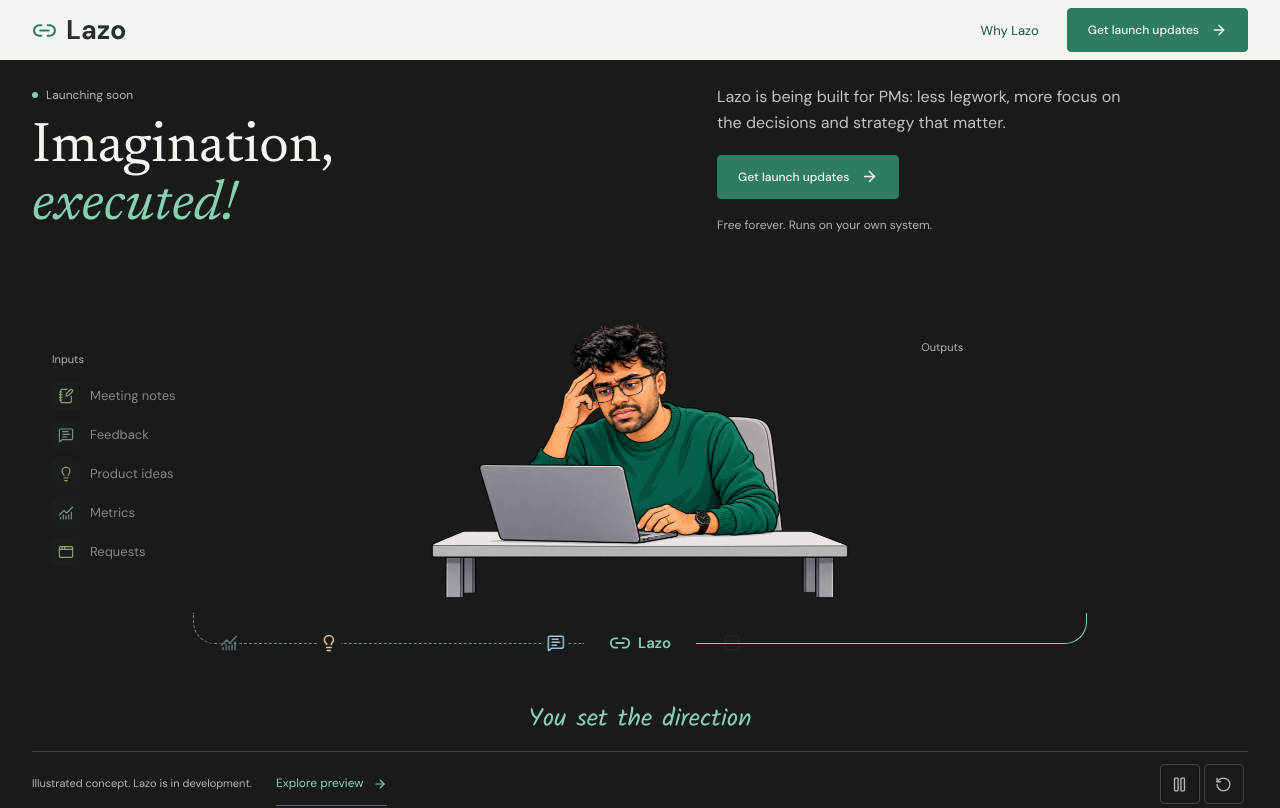
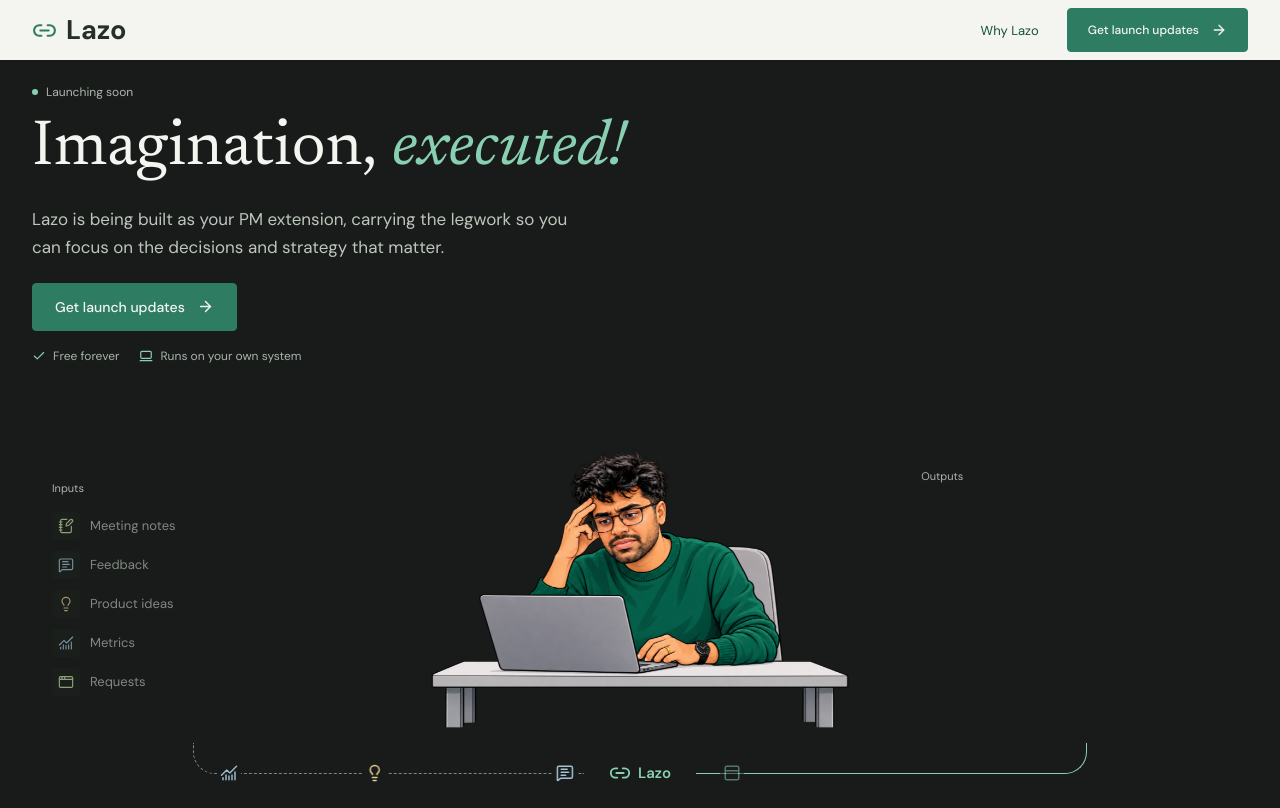
Before and after one commit to saurabhmisal/lazo-tools, a React (Vite) app: page / in a window 1280 px wide. Shown: the top 808 px of the page. Built offline with nearby package versions, Linux system fonts and the light colour scheme.

Commit message:
Refine Lazo launch introduction and signup hierarchy

```diff
--- a/src/App.jsx
+++ b/src/App.jsx
@@ -26,6 +26,7 @@
   FlaskConical,
   Folder,
   Layers3,
+  LaptopMinimal,
   Lightbulb,
   Link2,
   LockKeyhole,
@@ -691,30 +692,40 @@
         </nav>
       </header>
       <main id="main">
-        <section className="hero" aria-labelledby="hero-title">
+        <section
+          className="hero"
+          aria-labelledby="hero-title"
+          aria-describedby="hero-description"
+        >
           <div className="hero-intro">
             <div className="hero-heading">
               <p className="simple-launch">
-                <span className="tiny-dot coral" /> Launching soon
+                <span className="tiny-dot coral" aria-hidden="true" /> Launching
+                soon
               </p>
               <h1 id="hero-title" className="hero-subtitle">
-                Imagination,
-                <br />
-                <em>executed!</em>
+                <span className="hero-title-word">Imagination,</span>{" "}
+                <em className="hero-title-word">executed!</em>
               </h1>
             </div>
             <div className="hero-invitation">
-              <p className="hero-description">
-                Lazo is being built for PMs: less legwork, more focus on the
-                decisions and strategy that matter.
+              <p className="hero-description" id="hero-description">
+                Lazo is being built as your PM extension, carrying the legwork
+                so you can focus on the decisions and strategy that matter.
               </p>
               <div className="hero-actions">
                 <a className="button button-primary" href="#release">
-                  Get launch updates <ArrowRight size={17} />
+                  Get launch updates <ArrowRight size={17} aria-hidden="true" />
                 </a>
               </div>
               <p className="hero-product-note">
-                Free forever. Runs on your own system.
+                <span>
+                  <Check size={14} aria-hidden="true" /> Free forever
+                </span>
+                <span>
+                  <LaptopMinimal size={14} aria-hidden="true" /> Runs on your
+                  own system
+                </span>
               </p>
             </div>
           </div>
@@ -891,8 +902,8 @@
               It is separate from the local playbook editor.
             </p>
             <p>
-              The illustrative workspace is not a released version of Lazo or
-              a promise of final functionality. The early-interest form records
+              The illustrative workspace is not a released version of Lazo or a
+              promise of final functionality. The early-interest form records
               your interest; it does not create a Lazo account or guarantee
               early access.
             </p>
--- a/src/lazo-identity.css
+++ b/src/lazo-identity.css
@@ -899,12 +899,16 @@
 }
 .simple-site .hero {
   max-width: 1280px;
-  padding: 44px 32px 0;
+  padding: 40px 32px 0;
 }
 .simple-site .hero-intro {
-  grid-template-columns: minmax(0, 1.2fr) minmax(0, 1fr);
-  gap: 48px;
+  display: flex;
+  flex-direction: column;
+  align-items: flex-start;
+  max-width: 880px;
+  gap: 22px;
   padding-bottom: 32px;
+  text-align: left;
 }
 .simple-site .hero-heading,
 .simple-site .hero-invitation {
@@ -923,17 +927,45 @@
   height: 6px;
 }
 .simple-site .hero .hero-subtitle {
-  font-size: 64px;
+  font-size: 76px;
   line-height: 1.04;
+  margin: 0;
+  text-wrap: balance;
+}
+.simple-site .hero-title-word {
+  display: inline-block;
 }
 .simple-site .hero-description {
-  font-size: 16px;
+  max-width: 560px;
+  font-size: 17px;
   line-height: 1.65;
-  margin-bottom: 18px;
+  margin: 0 0 22px;
+}
+.simple-site .hero-actions {
+  justify-content: flex-start;
+  margin: 0;
+}
+.simple-site .hero-actions .button {
+  min-height: 48px;
+  padding-inline: 22px;
+  font-size: 14px;
 }
 .simple-site .hero-product-note {
+  display: flex;
+  flex-wrap: wrap;
+  gap: 8px 20px;
+  margin: 16px 0 0;
   font-size: 12px;
+  line-height: 1.5;
   padding: 0;
+}
+.simple-site .hero-product-note > span {
+  display: inline-flex;
+  align-items: center;
+  gap: 7px;
+}
+.simple-site .hero-product-note svg {
+  color: var(--emerald-light);
 }
 .simple-preview {
   margin: 0;
@@ -1151,7 +1183,7 @@
     padding-bottom: 24px;
   }
   .simple-site .hero .hero-subtitle {
-    font-size: 56px;
+    font-size: 64px;
   }
   .simple-preview {
     max-width: 900px;
@@ -1179,18 +1211,22 @@
   .simple-site .hero {
     padding: 28px 20px 0;
   }
-  .simple-site .hero-intro,
   .simple-mission,
   .simple-site .release-layout {
     grid-template-columns: minmax(0, 1fr);
     gap: 24px;
+  }
+  .simple-site .hero-intro {
+    gap: 20px;
+    padding-bottom: 24px;
   }
   .simple-site .hero .hero-subtitle {
     font-size: 46px;
   }
   .simple-site .hero-description {
     font-size: 15px;
-    max-width: none;
+    max-width: 520px;
+    margin-bottom: 20px;
   }
   .simple-mission {
     padding: 32px 20px;
```
Also changed, not shown: 1 other file (tests, documents, lock files or other folders).
